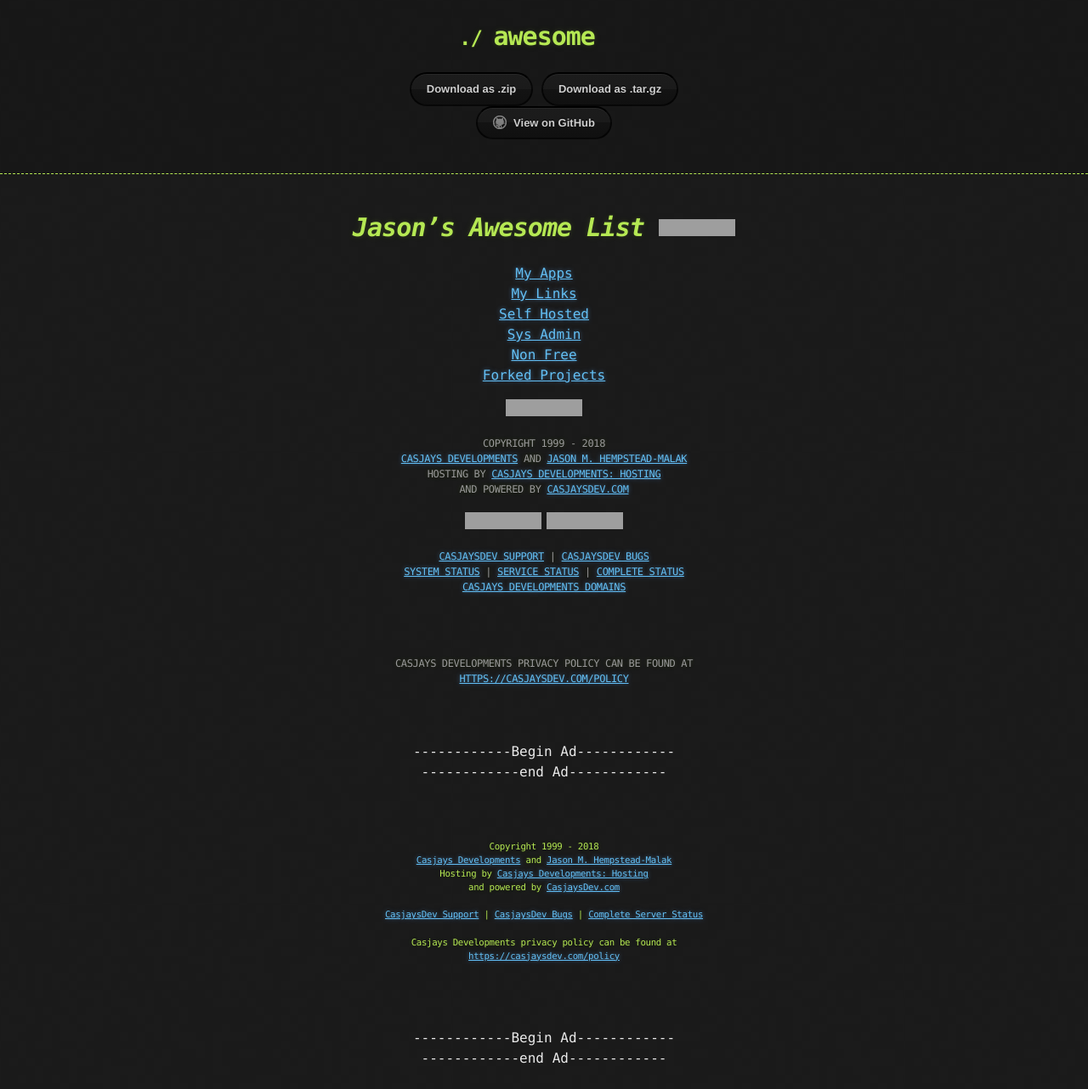
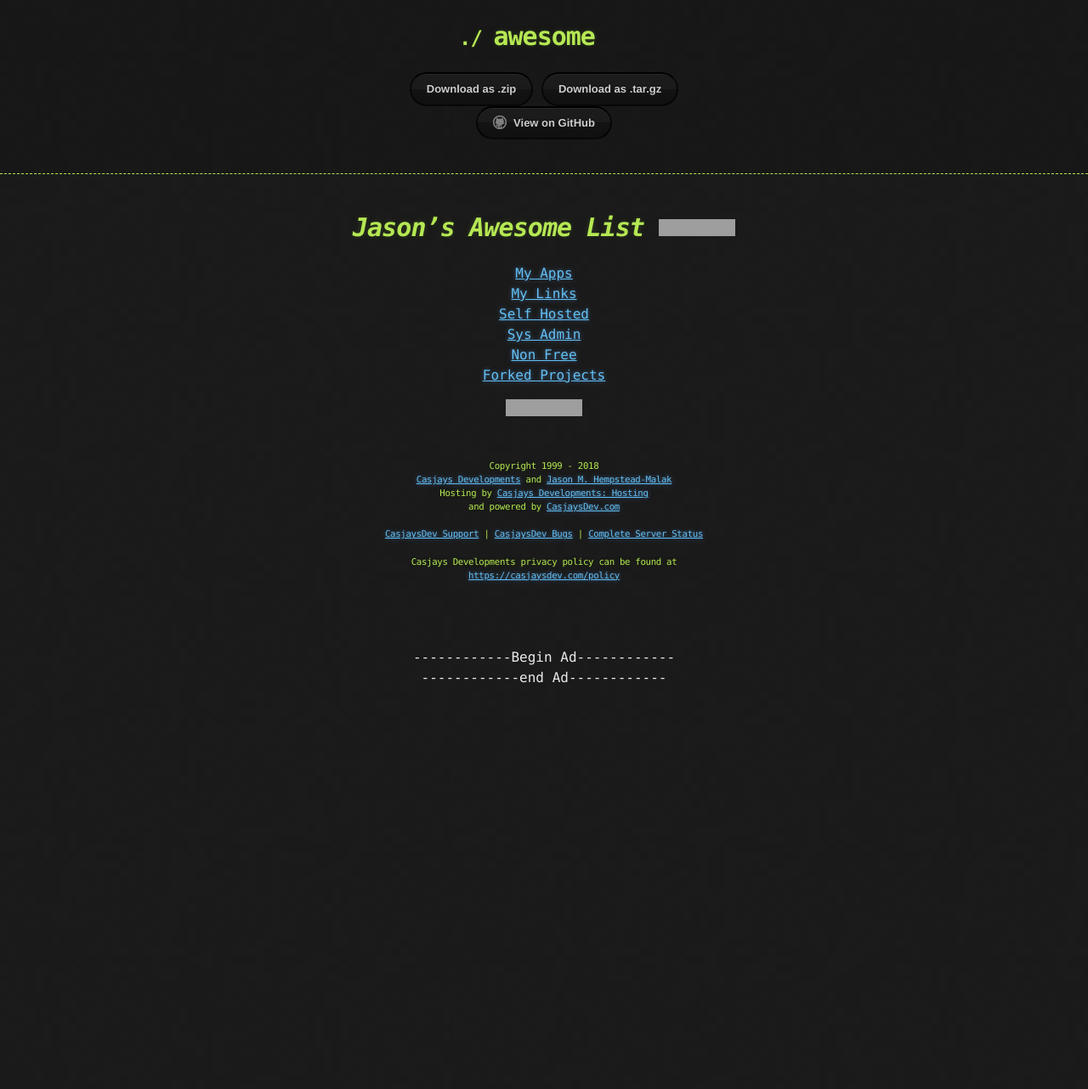
Before and after one commit to Sample-Codes/awesome, a Jekyll site: the page built from docs/index.md, in a window 1280 px wide. Shown: the whole page at 85% size. Built offline with Jekyll 4.4.1, drawn with Linux system fonts in a browser that asks for light colours; our own code applies the rules of GitHub Pages for plain Markdown files; comment, search, counter and statistics services are not loaded; the repository's description, which GitHub fills in, is left out; after the commit the page ends 900 px from its top, so only the background shows below that; grey boxes are pictures that could not be loaded.

Commit message:
Update index.md

```diff
--- a/docs/index.md
+++ b/docs/index.md
@@ -10,133 +10,3 @@
 
 
 [![Build Status](https://travis-ci.org/casjay/awesome.svg?branch=master)](https://travis-ci.org/casjay/awesome)
-
-<!-- Begin Footer -->
-<footer>
-<center>
-<!-- Start of Rocket.Chat Livechat Script -->
-<script type="text/javascript">
-(function(w, d, s, u) {
-        w.RocketChat = function(c) { w.RocketChat._.push(c) }; w.RocketChat._ = []; w.RocketChat.url = u;
-            var h = d.getElementsByTagName(s)[0], j = d.createElement(s);
-            j.async = true; j.src = 'https://chat.malaks.us/packages/rocketchat_livechat/assets/rocketchat-livechat.min.js?_=201702160944';
-                h.parentNode.insertBefore(j, h);
-})(window, document, 'script', 'https://chat.malaks.us/livechat');
-</script>
-<!-- End of Rocket.Chat Livechat Script -->
-<!-- Begin Piwik Tracking Code -->
-<script type="text/javascript">
-var pkBaseURL = (("https:" == document.location.protocol) ? "https://piwik.casjay.net/" : "http://piwik.casjay.net/");
-document.write(unescape("%3Cscript src='" + pkBaseURL + "piwik.js' type='text/javascript'%3E%3C/script%3E"));
-</script><script type="text/javascript">
-try {
-var piwikTracker = Piwik.getTracker(pkBaseURL + "piwik.php", 1);
-piwikTracker.trackPageView();
-piwikTracker.enableLinkTracking();
-} catch( err ) {}
-</script><noscript>
-<p><img src="https://piwik.casjay.net/piwik.php?idsite=1" class="c1" alt=""></p>
-</noscript>
-<!-- End Piwik Tracking Code -->
-
-<!-- Begin Google Track -->
-<script async src="https://www.googletagmanager.com/gtag/js?id=UA-936146-1"></script>
-<script>
-  window.dataLayer = window.dataLayer || [];
-  function gtag(){dataLayer.push(arguments);}
-  gtag('js', new Date());
-  gtag('config', 'UA-936146-1');
-</script>
-
-<!-- Eng Google Track -->
-<!-- Begin EU compliant -->
-<link rel="stylesheet" type="text/css" href="https://cdnjs.cloudflare.com/ajax/libs/cookieconsent2/3.0.3/cookieconsent.min.css" />
-<script src="https://cdnjs.cloudflare.com/ajax/libs/cookieconsent2/3.0.3/cookieconsent.min.js"></script>
-<script>
-window.addEventListener("load", function(){
-window.cookieconsent.initialise({
-  "palette": {
-    "popup": {
-      "background": "#64386b",
-      "text": "#ffcdfd"
-    },
-    "button": {
-      "background": "transparent",
-      "text": "#f8a8ff",
-      "border": "#f8a8ff"
-    }
-  },
-  "content": {
-    "message": "In accordance with the EU GDPR law this message is being displayed. - ",
-    "dismiss": "I Agree",
-    "link": "CasjaysDev Policy",
-    "href": "https://casjay.com/privacy"
-  }
-})});
-</script>
-<!-- End EU compliant -->
-<!-- Begin Casjays Developments Footer -->
-<h6>
-Copyright 1999 - 2018<br>
-<a href="https://casjay.com" target="_blank">Casjays Developments</a> and <a href="https://casjay.info" target="_blank">Jason M. Hempstead-Malak</a><br>
-Hosting by <a href="https://casjay.com/hosting" target="_blank">Casjays Developments: Hosting</a><br>
-and powered by <a href="https://casjaysdev.com" target="_blank">CasjaysDev.com</a><br><br>
-<a href="https://www.patreon.com/casjay" target="_blank"><img src="https://img.shields.io/badge/patreon-donate-orange.svg" border="0" alt="Casjays Patreon Page"></a>
-<a href="https://www.paypal.me/casjaysdev" target="_blank"><img src="https://img.shields.io/badge/Donate-PayPal-green.svg?casjay@paypal.com" alt="Casjays Paypal Page"></a>
-<br><br>
-<a href="https://casjay.help" target="_blank">CasjaysDev Support</a> |
-<a href="https://bugs.one" target="_blank">CasjaysDev Bugs</a> <br>
-<a href="https://status.casjay.net" target="_blank">System Status</a> |
-<a href="https://servers.casjay.net" target="_blank">Service Status</a> |
-<a href="https://status.casjaysdev.com" target="_blank">Complete Status</a> <br>
-<a href="https://casjaysdev.com/domains.html" target="_blank">Casjays Developments Domains</a><br><br><br>
-<br><br>
-Casjays Developments privacy policy can be found at<br>
-<a href="https://casjaysdev.com/policy/" target="_blank">https://casjaysdev.com/policy</a><br>
-<br>
-<br>
-</h6>
-<!-- End Casjays Developments Footer -->
-
-<!--Begin Statcounter Code -->
-<script type="text/javascript">
-var sc_project=8585230;
-var sc_invisible=0;
-var sc_security="ef07ac24";
-var scJsHost = (("https:" == document.location.protocol) ?
-"https://secure." : "http://www.");
-document.write("<sc"+"ript type='text/javascript' src='" +
-scJsHost+
-"statcounter.com/counter/counter.js'></"+"script>");
-</script>
-<noscript><div class="statcounter"><a title="web stats"
-href="http://statcounter.com/p8585230/summary/?guest=1" target="_blank"><img
-class="statcounter"
-src="//c.statcounter.com/8585230/0/ef07ac24/0/" alt="web
-stats"></a></div></noscript>
-<!-- End Statcounter Code -->
-
-<!-- Begin Global Footer -->
-
-<br>
-------------Begin Ad------------<br>
-<!-- Begin chitika ad -->
-<script type="text/javascript">
-  ( function() {
-    if (window.CHITIKA === undefined) { window.CHITIKA = { 'units' : [] }; };
-    var unit = {"calltype":"async[2]","publisher":"casjay","width":728,"height":90,"sid":"Chitika Default"};
-    var placement_id = window.CHITIKA.units.length;
-    window.CHITIKA.units.push(unit);
-    document.write('<div id="chitikaAdBlock-' + placement_id + '"></div>');
-}());
-</script>
-<script type="text/javascript" src="https://cdn.chitika.net/getads.js" async></script>
-<!-- End chitika ad -->
-
-------------end Ad------------<br>
-<br>
-<!-- End Global Footer -->
-
-</center>
-</footer>
-<!-- End Footer -->
```
